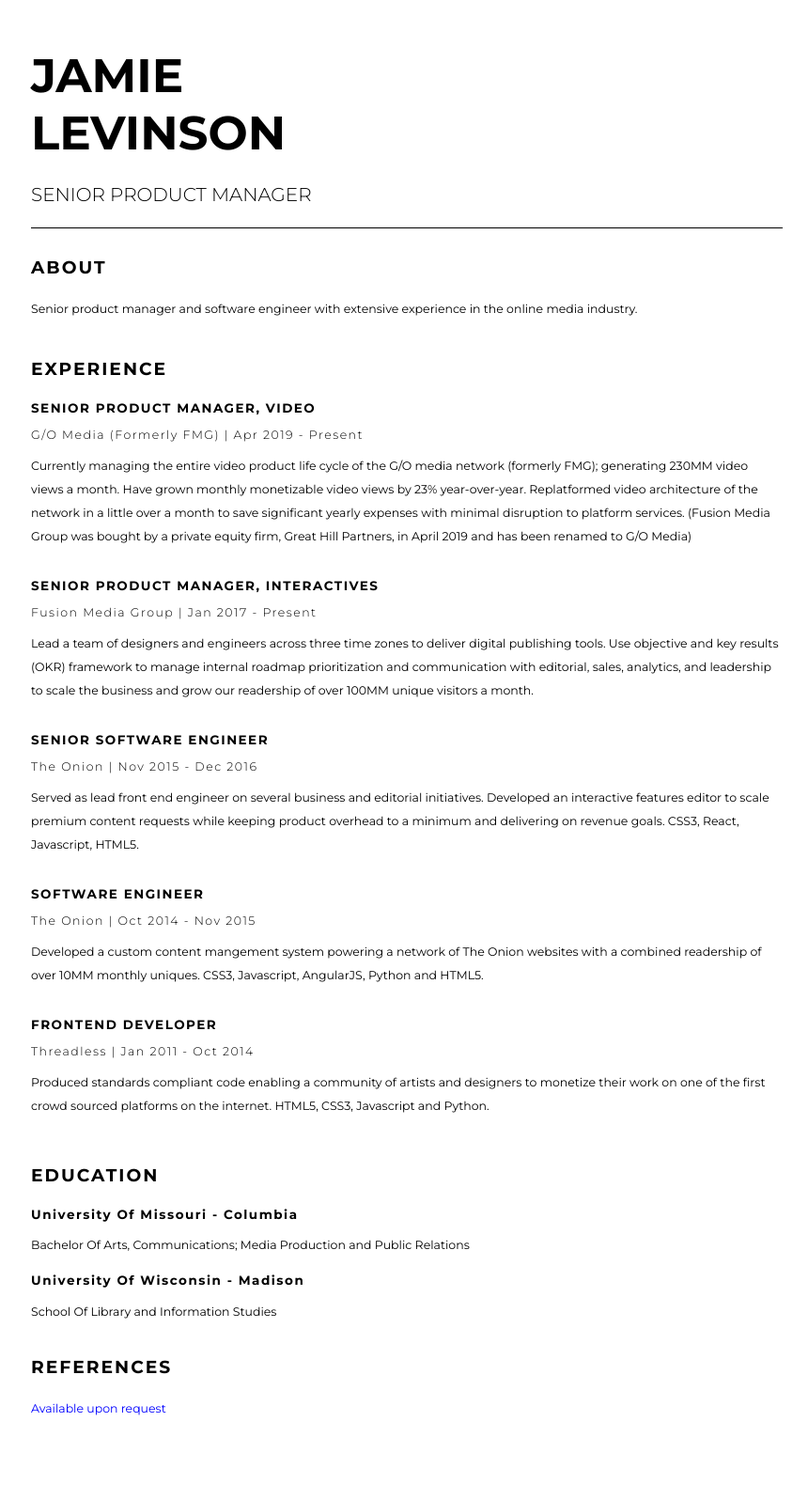
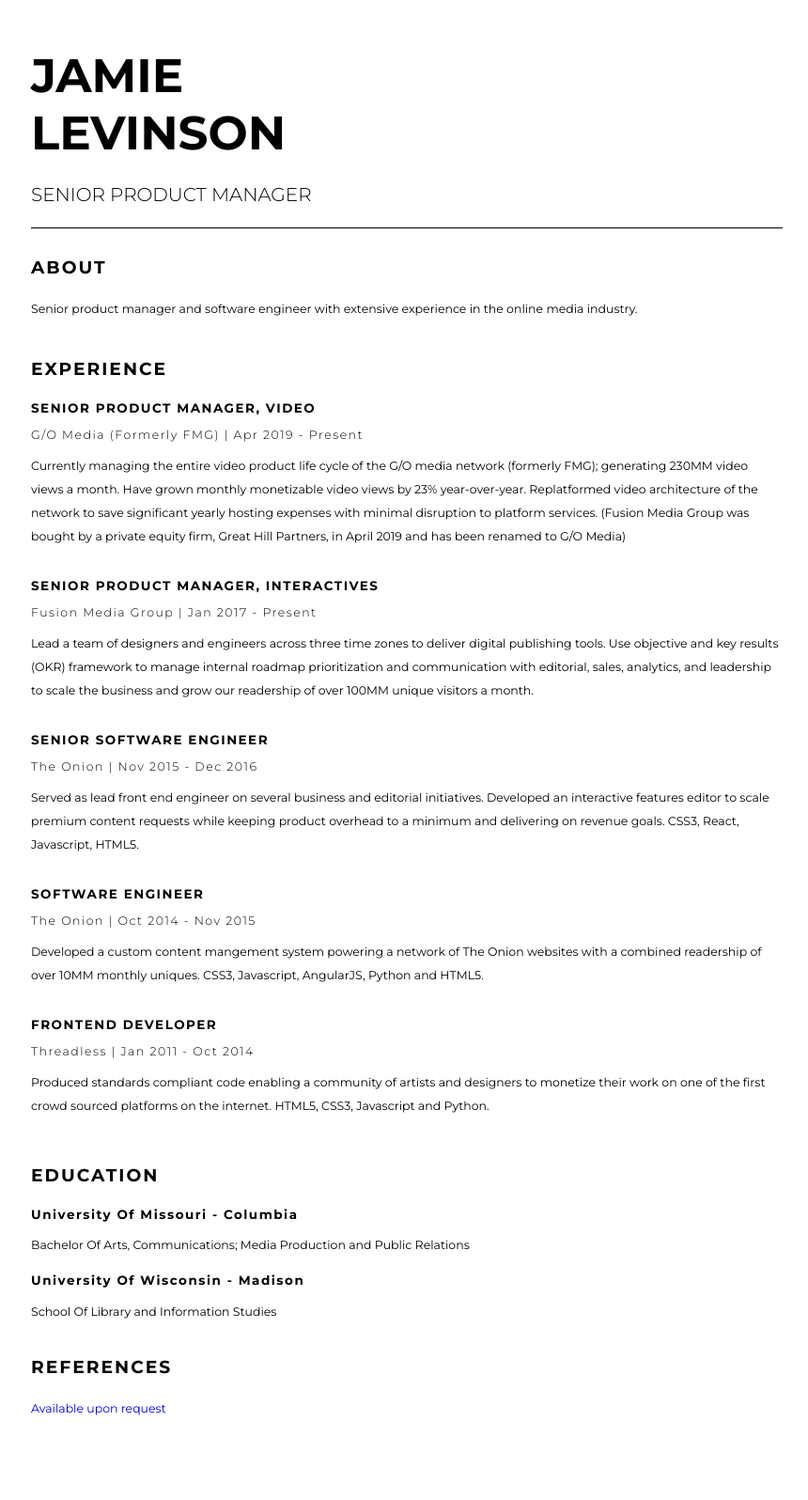
Before and after one commit to jmelvnsn/jamie-levinson, a Jekyll site: the page built from index.html, in a window 1280 px wide. Shown: the whole page at 94% size, without its empty margins (207-1067 px from the left). Built offline with Jekyll 4.4.1, drawn with Linux system fonts in a browser that asks for light colours.

Commit message:
Update copy

```diff
--- a/index.html
+++ b/index.html
@@ -29,7 +29,7 @@ title: Jamie Levinson - Senior Product Manager CV
 				<h4>SENIOR PRODUCT MANAGER, VIDEO</h4>
 				<h5>G/O Media (Formerly FMG) | Apr 2019 - Present</h5>
 				<p>
-					Currently managing the entire video product life cycle of the G/O media network (formerly FMG); generating 230MM video views a month. Have grown monthly monetizable video views by 23% year-over-year. Replatformed video architecture of the network in a little over a month to save significant yearly expenses with minimal disruption to platform services. (Fusion Media Group was bought by a private equity firm, Great Hill Partners, in April 2019 and has been renamed to G/O Media)
+					Currently managing the entire video product life cycle of the G/O media network (formerly FMG); generating 230MM video views a month. Have grown monthly monetizable video views by 23% year-over-year. Replatformed video architecture of the network to save significant yearly hosting expenses with minimal disruption to platform services. (Fusion Media Group was bought by a private equity firm, Great Hill Partners, in April 2019 and has been renamed to G/O Media)
 				</p>
 			</div>
 			<div class="item">
```
